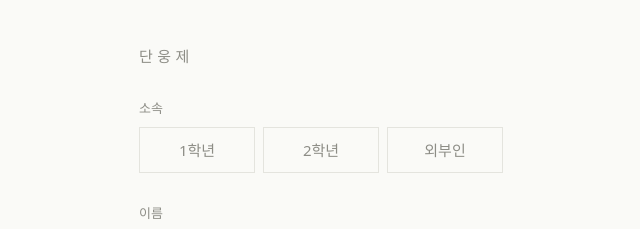
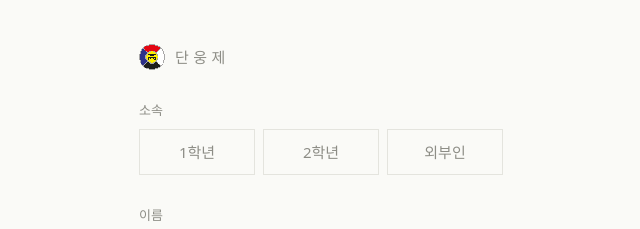
Before and after one commit to imnothajin/danchukje, a plain HTML site: page index.html in a window 1280 px wide. Shown: the top 229 px of the page, 319-959 px from the left. Drawn offline with Linux system fonts and the light colour scheme; a small style sheet from the web is missing.

Commit message:
Add files via upload

```diff
--- a/index.html
+++ b/index.html
@@ -11,7 +11,8 @@
 *{box-sizing:border-box;margin:0;padding:0;-webkit-tap-highlight-color:transparent}
 html,body{background:var(--bg);color:var(--fg);font-family:'Mona12',system-ui,-apple-system,sans-serif;font-size:16px;line-height:1.6;transition:background .4s}
 main{max-width:420px;margin:0 auto;min-height:100dvh;padding:44px 28px 0;display:flex;flex-direction:column}
-h1{font-size:15px;font-weight:400;letter-spacing:.3em;color:var(--mute)}
+h1{display:flex;align-items:center;gap:10px;font-size:15px;font-weight:400;letter-spacing:.3em;color:var(--mute)}
+.logo{width:26px;height:26px;flex:0 0 auto;image-rendering:pixelated;image-rendering:crisp-edges}
 .hide{display:none!important}
 label{display:block;font-size:13px;color:var(--mute);margin:30px 0 8px}
 input,select{width:100%;font:inherit;color:var(--fg);background:transparent;border:0;border-bottom:1px solid var(--fg);border-radius:0;padding:8px 0;outline:none;appearance:none;-webkit-appearance:none}
@@ -62,7 +63,7 @@ input::placeholder{color:var(--off)}
 <main>
 
 <section id="login" class="hide" style="flex-direction:column;flex:1">
-  <h1>단웅제</h1>
+  <h1><img class="logo" src="logo_gao_32_9x9.png" alt=""><span>단웅제</span></h1>
   <label>소속</label>
   <div class="seg" id="aff">
     <button type="button" data-v="1학년">1학년</button>
@@ -79,7 +80,7 @@ input::placeholder{color:var(--off)}
 </section>
 
 <section id="home" class="hide" style="flex-direction:column;flex:1">
-  <h1>단웅제 · <span id="rd">1</span>부</h1>
+  <h1><img class="logo" src="logo_gao_32_9x9.png" alt=""><span>단웅제 · <span id="rd">1</span>부</span></h1>
   <div class="who"><span id="me"></span><a id="out">로그아웃</a></div>
   <div class="count"><span id="n">0</span><small>/ <span id="goal">2</span></small></div>
   <div class="hint" id="hint">부스를 돌며 도장을 모아 보세요</div>
```
Also changed, not shown: logo_gao_32_9x9.png (added).
